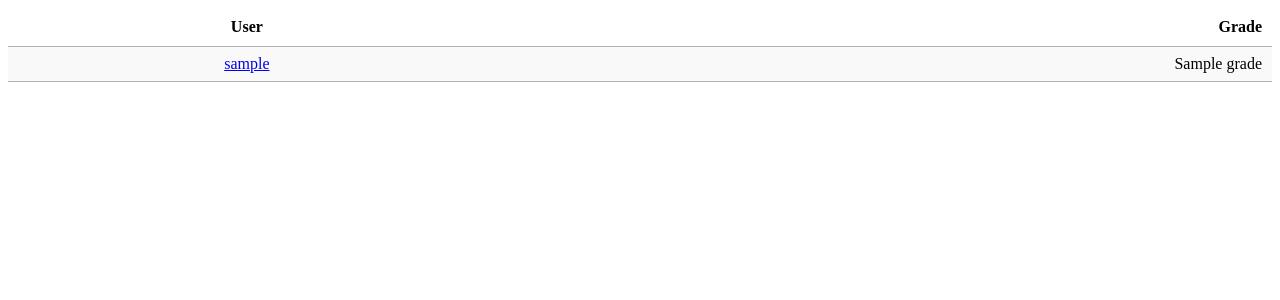
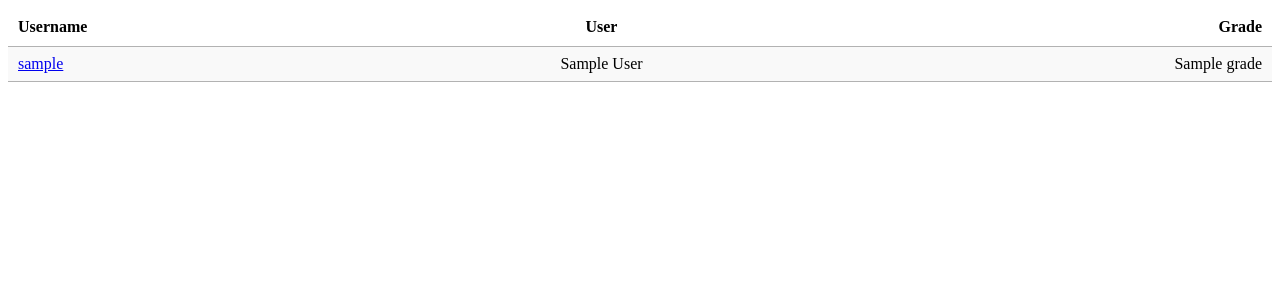
Before and after one commit to elsys/docker-grader, a Django app: template django/teachers/templates/submissions.html in a window 1280 px wide. Shown: the top 300 px of the page. Run offline with Django 3.2, Linux system fonts and the light colour scheme; the template is opened without the code that fills it: most values are stand-ins (such as "Sample title", 1, 10 or a date in 2020); some libraries are stand-ins or nearby versions.

Commit message:
Added first and last names to teacher's task view

```diff
--- a/django/teachers/templates/submissions.html
+++ b/django/teachers/templates/submissions.html
@@ -11,6 +11,9 @@
                         "info":     false,
                         "searching":   false,
                         "columns": [
+                            {
+                                "className": "dt-left",
+                            },
                             {
                                 "className": "dt-center",
                             },
@@ -28,12 +31,13 @@
         <table id="results"  class="display" cellspacing="0" width="100%">
             <thead>
                 <tr>
+                    <th>Username</th>
                     <th>User</th>
                     <th>Grade</th>
                 </tr>
             </thead>
             {% for submission in submissions %}
-                <tr><td><a href="{{ data_url }}/{{ submission.user }}/">{{ submission.user__username }}<a></td><td>{{ submission.grade }}</td></tr>
+                <tr><td><a href="{{ data_url }}/{{ submission.user }}/">{{ submission.user__username }}<a></td><td>{{ submission.user__first_name }} {{ submission.user__last_name }}</td><td>{{ submission.grade }}</td></tr>
             {% endfor %}
 
         </table>
--- a/django/teachers/views.py
+++ b/django/teachers/views.py
@@ -34,7 +34,7 @@ class TaskView(View):
     def get(self, request, task_id):
         context = {
             'data_url': "/teachers/submissions/" + task_id,
-            'submissions': self.task.submissions.values('user', 'user__username').annotate(grade=Max('grade'))
+            'submissions': self.task.submissions.values('user', 'user__username', 'user__first_name', 'user__last_name').annotate(grade=Max('grade'))
         }
         return render(request, self.template_name, context, status=200)
 
```
